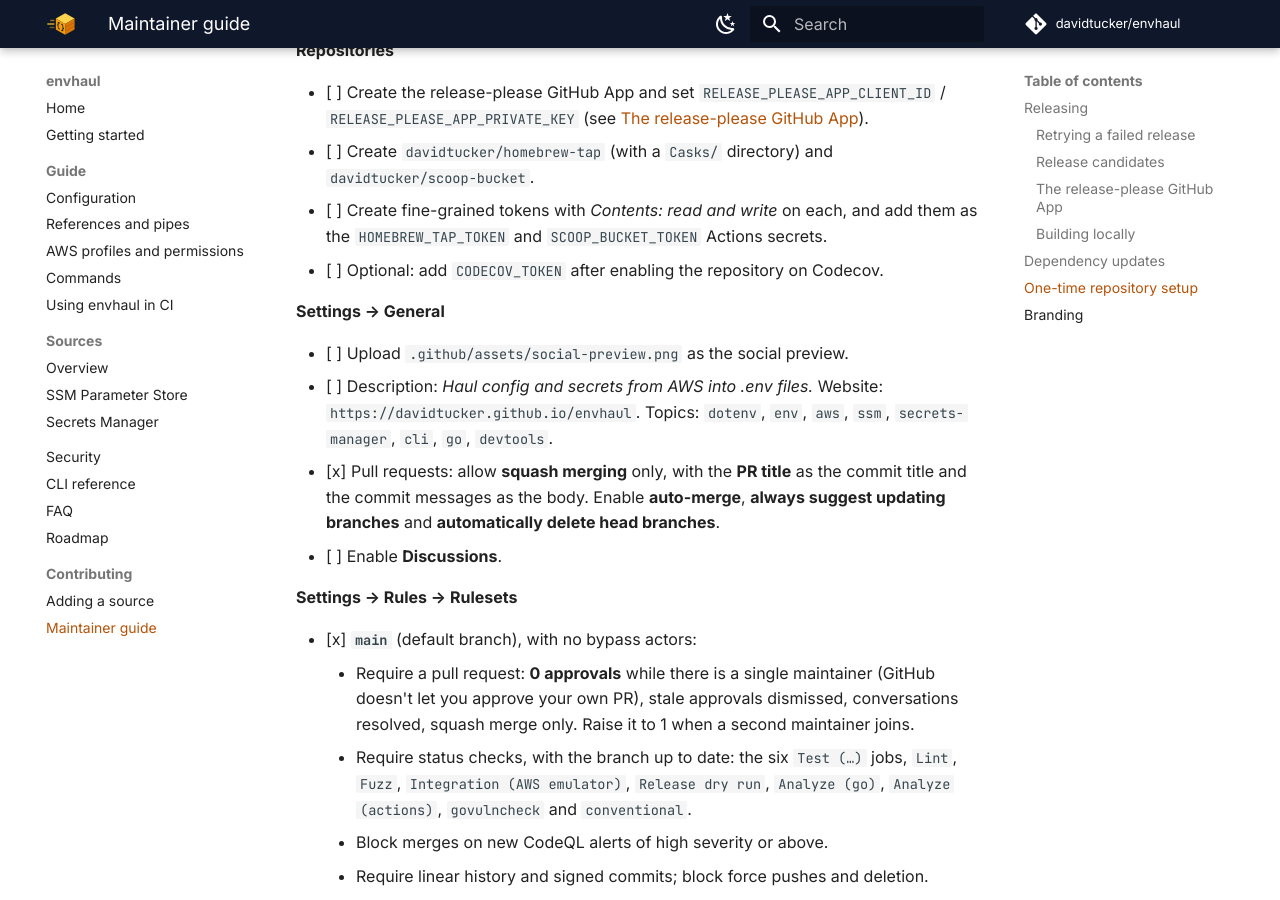
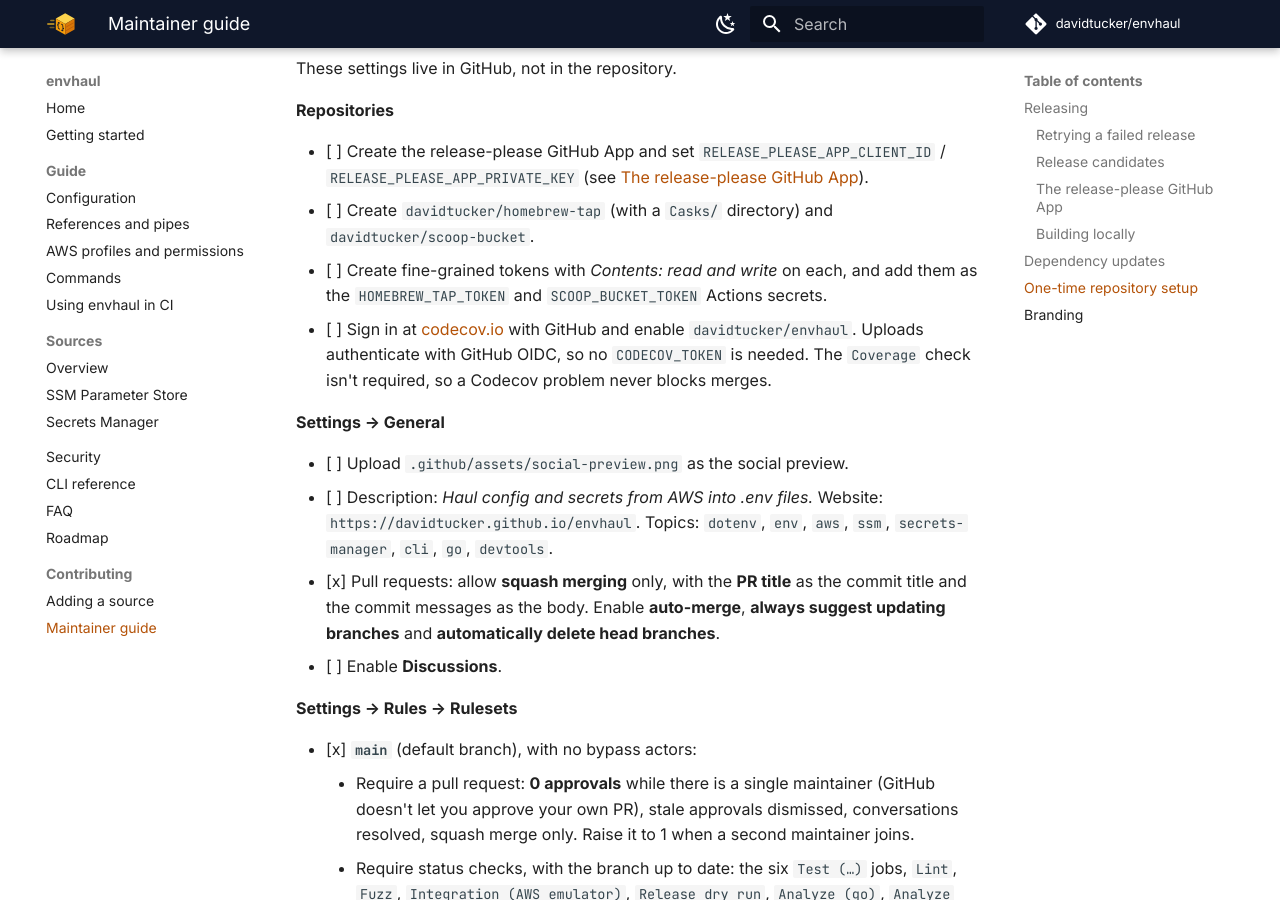
Before and after one commit to davidtucker/envhaul, an MkDocs documentation site: the page built from docs/maintainers.md, in a window 1280 px wide and 900 px high, scrolled down 2326 px. Built offline with MkDocs 1.6.1 and Material for MkDocs 9.7.7, drawn with Linux system fonts in a browser that asks for light colours; comment, search, counter and statistics services are not loaded; some of the changed text lies outside the part shown.

Commit message:
ci: upload coverage with OIDC, request releases from the Go proxy, drop Go Report Card (#11)
- Remove the Go Report Card badge; the service has shut down.
- Move the Codecov upload into its own Coverage job that authenticates
  with GitHub OIDC (no CODECOV_TOKEN) and fails visibly. It isn't a
  required check, so a Codecov problem never blocks merges, and it skips
  fork and Dependabot PRs, which can't get an OIDC token. The Test job
  hands coverage over as an artifact.
- After each release, request the new version from proxy.golang.org so
  `go install ...@latest` and pkg.go.dev see it right away.
- Update the maintainer checklist for Codecov.

Co-authored-by: Claude Opus 5.5 <noreply@anthropic.com>

```diff
--- a/docs/maintainers.md
+++ b/docs/maintainers.md
@@ -12,6 +12,9 @@
    skipped while their tokens aren't configured.
 4. Check the release page. Verify one artifact with the commands in
    [Security](security.md#verifying-releases).
+5. The last release step requests the new version from `proxy.golang.org`,
+   so `go install …@latest` and [pkg.go.dev](https://pkg.go.dev/github.com/davidtucker/envhaul)
+   pick it up within minutes.
 
 Stable releases come only from merging the release PR. Pushing a stable tag
 (`vX.Y.Z`) yourself does nothing, so release-please's tag and its workflow
@@ -102,7 +105,10 @@ These settings live in GitHub, not in the repository.
 - [ ] Create fine-grained tokens with *Contents: read and write* on each, and
       add them as the `HOMEBREW_TAP_TOKEN` and `SCOOP_BUCKET_TOKEN` Actions
       secrets.
-- [ ] Optional: add `CODECOV_TOKEN` after enabling the repository on Codecov.
+- [ ] Sign in at [codecov.io](https://codecov.io) with GitHub and enable
+      `davidtucker/envhaul`. Uploads authenticate with GitHub OIDC, so no
+      `CODECOV_TOKEN` is needed. The `Coverage` check isn't required, so a
+      Codecov problem never blocks merges.
 
 **Settings → General**
 
```
Also changed, not shown: README.md (+0 -1 lines), 2 other files.
